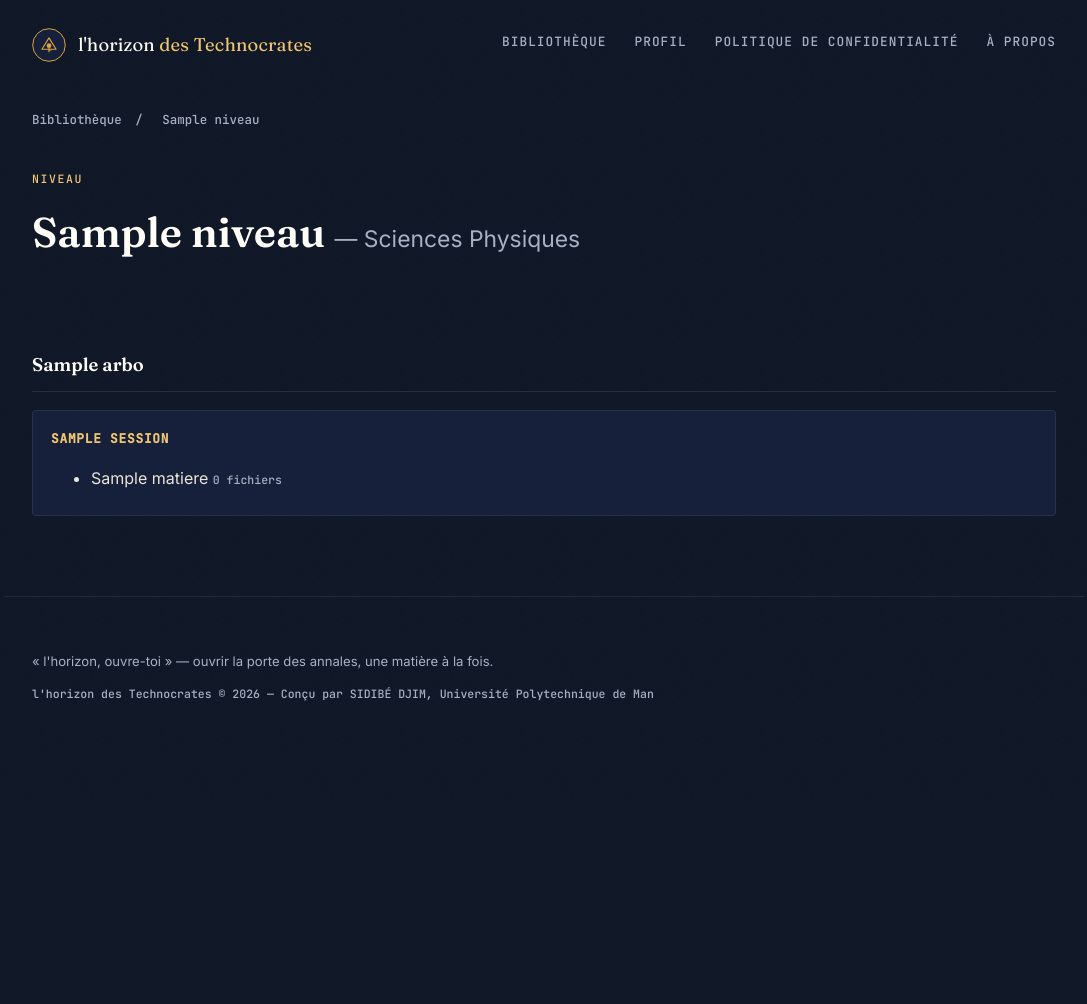
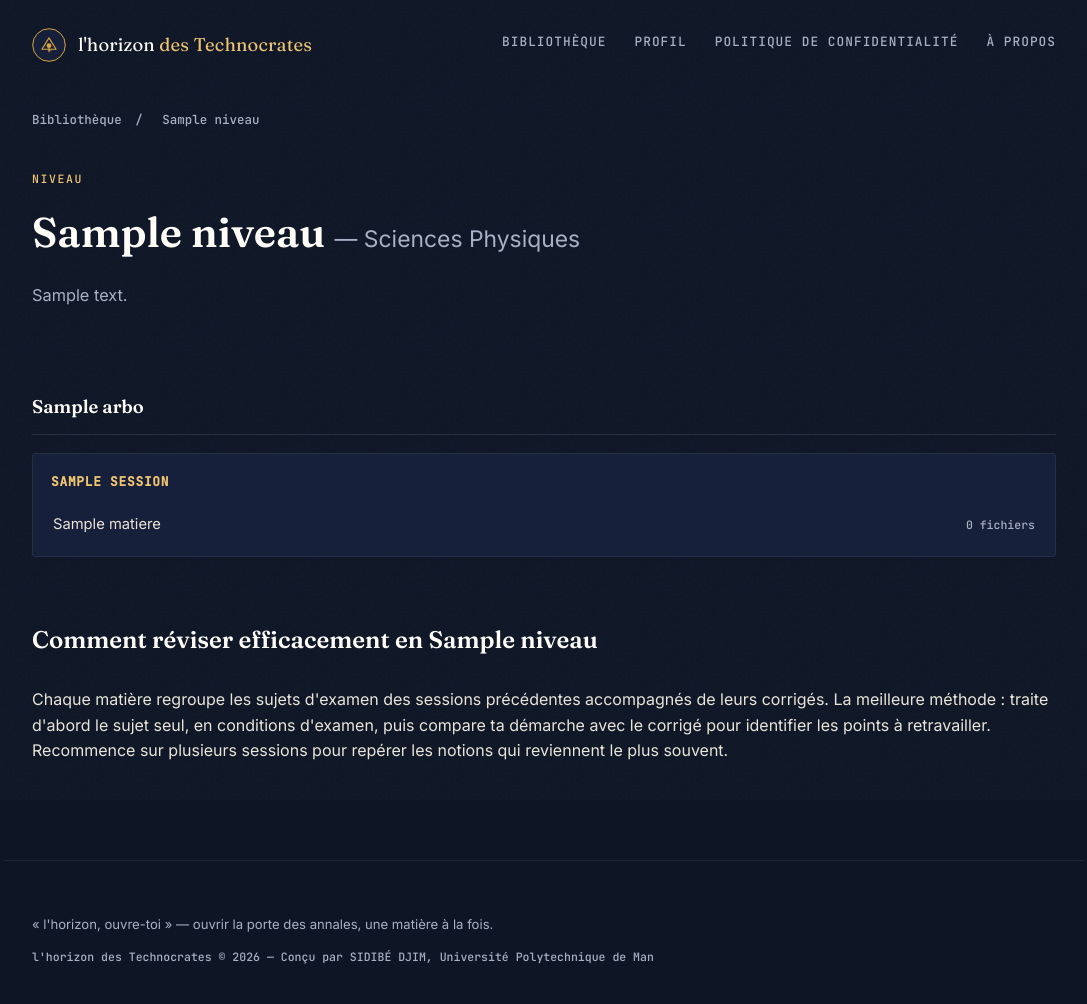
Before and after one commit to djimsidibe5-tech/sesame-horzon, a FastAPI app: template sesame-tech/templates/niveau.html in a window 1280 px wide. Shown: the top 1004 px of the page, without its empty margins (96-1183 px from the left). Before the commit the page ends 701 px from the top, so only its background shows below. Run offline with FastAPI, Linux system fonts and the light colour scheme; the template is opened without the code that fills it: most values are stand-ins (such as "Sample title", 1, 10 or a date in 2020).

Commit message:
Update niveau.html

```diff
--- a/sesame-tech/templates/niveau.html
+++ b/sesame-tech/templates/niveau.html
@@ -10,8 +10,10 @@
 <section class="entete-niveau">
   <p class="eyebrow">Niveau</p>
   <h1>{{ niveau.nom }} <span class="accent-physique">— Sciences Physiques</span></h1>
+  <p class="hero-text">{{ niveau.description }}</p>
 </section>
 
+{% if arbo %}
   {% for semestre_nom, sessions in arbo.items() %}
   <section class="bloc-semestre">
     <h2 class="titre-semestre">{{ semestre_nom }}</h2>
@@ -19,17 +21,15 @@
     <div class="grille-sessions">
       {% for session_nom, matieres in sessions.items() %}
       <div class="bloc-session">
-            <h3 class="titre-session">{{ session_nom }}</h3>
+        <h3 class="titre-session">{{ session_nom | replace('session', 'Session ') }}</h3>
 
         {% if matieres %}
-            <ul class="liste-materes">
+          <ul class="liste-matieres">
             {% for m in matieres %}
             <li>
               <a href="{{ url_for('matiere', niveau_slug=niveau.slug, semestre=semestre_nom, session=session_nom, matiere_nom=m.nom) }}">
                 <span class="matiere-nom">{{ m.nom }}</span>
-                        <span class="matiere-nb">
-                            {{ m.fichiers|length }} fichier{{ 's' if m.fichiers|length != 1 else '' }}
-                        </span>
+                <span class="matiere-nb">{{ m.fichiers | length }} fichier{{ 's' if m.fichiers | length != 1 else '' }}</span>
               </a>
             </li>
             {% endfor %}
@@ -42,4 +42,18 @@
     </div>
   </section>
   {% endfor %}
+{% else %}
+  <p class="etat-vide-grand">Le contenu de ce niveau est en cours de préparation.</p>
+{% endif %}
+
+<section class="contenu-editorial">
+  <h2 class="titre-section">Comment réviser efficacement en {{ niveau.nom }}</h2>
+  <p>
+    Chaque matière regroupe les sujets d'examen des sessions précédentes accompagnés de leurs corrigés.
+    La meilleure méthode : traite d'abord le sujet seul, en conditions d'examen, puis compare ta
+    démarche avec le corrigé pour identifier les points à retravailler. Recommence sur plusieurs
+    sessions pour repérer les notions qui reviennent le plus souvent.
+  </p>
+</section>
+
 {% endblock %}
```
Lines whose indentation alone changed are shown as unchanged.
